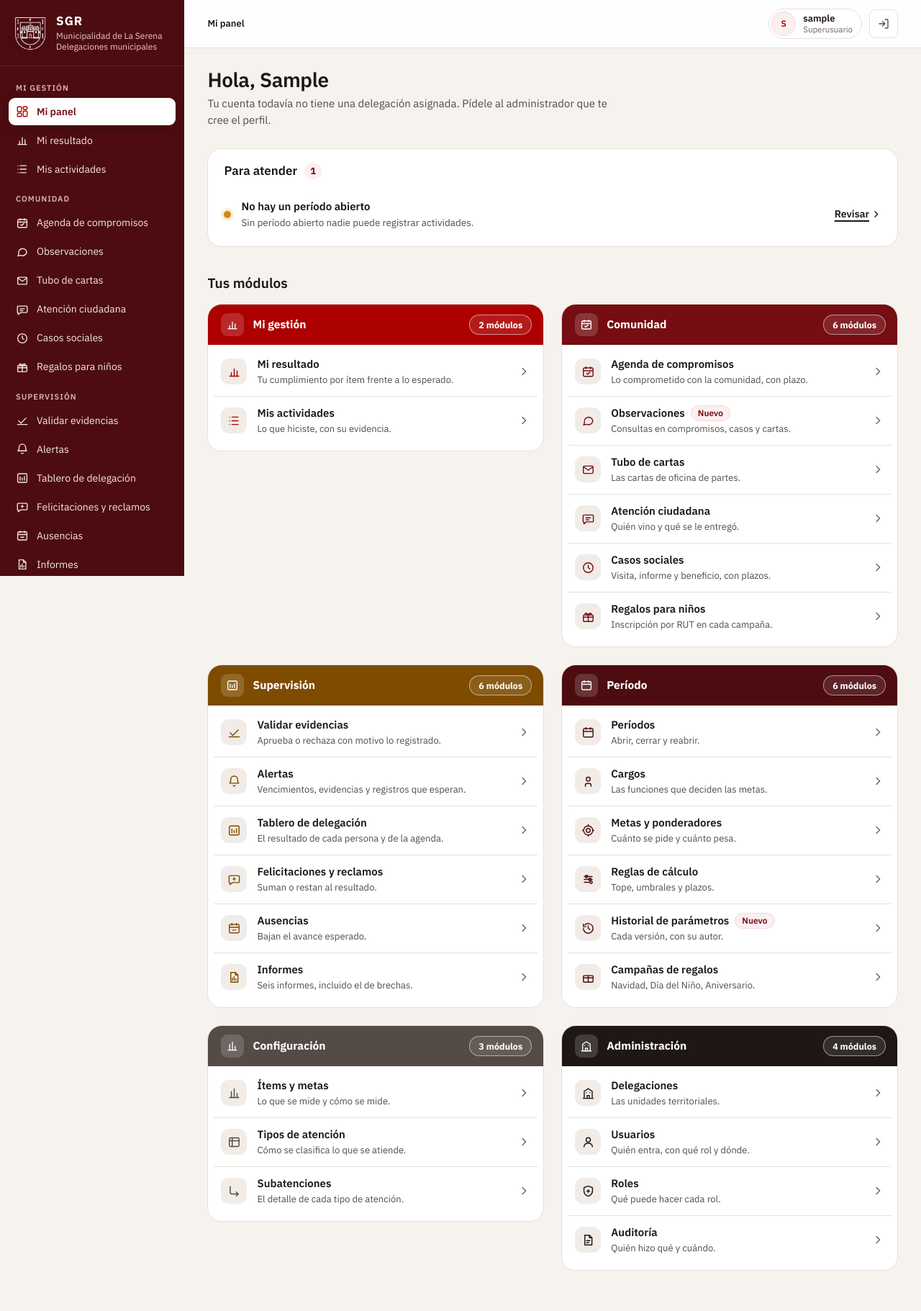
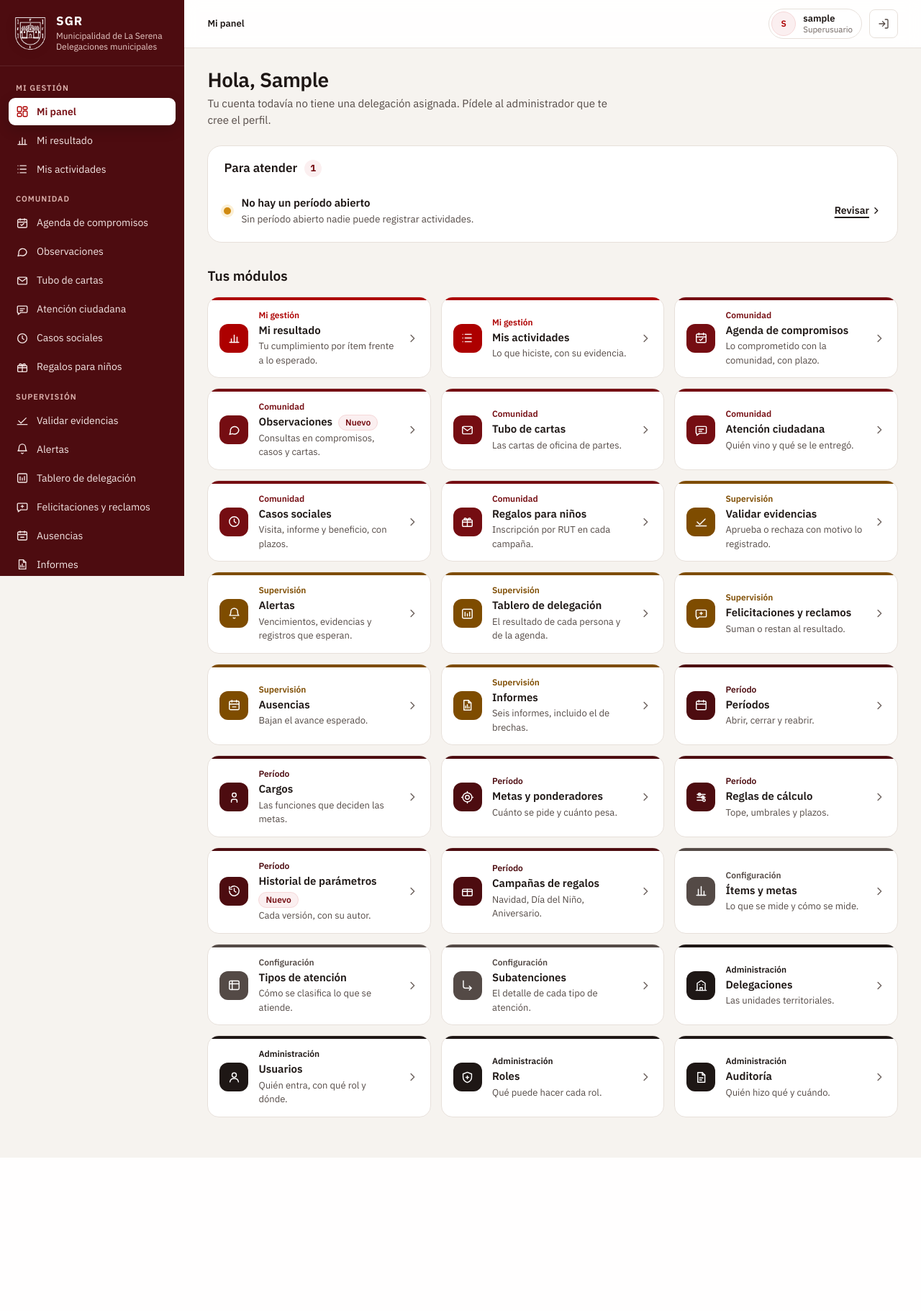
Before and after one commit to gazzmey/SGR, a Django app: page / in a window 1280 px wide. Shown: the whole page at 72% size. After the commit the page ends 1608 px from the top, so only its background shows below. Run offline with Django 5.2, Linux system fonts and the light colour scheme; the visitor is signed in with stand-in values (Sample User, id 1); data that the repository does not hold is empty; some libraries are stand-ins or nearby versions.

Commit message:
Mi panel: todo a lo ancho, sin huecos

```diff
--- a/proyecto_sgr/static/sgr/css/sgr2.css
+++ b/proyecto_sgr/static/sgr/css/sgr2.css
@@ -1070,30 +1070,56 @@
 /* =====================================================================
    Mi panel
 
-   Tres bloques: «Para atender», el avance y los módulos por área. El color
-   se reserva para la banda de cada área y el punto de cada pendiente; el
-   resto es blanco y papel. Los colores de área salen de la paleta del SGR
-   y todos dejan el texto blanco sobre 4,5:1 o más.
+   Todo va a lo ancho, en este orden: el avance, «Para atender» y una
+   grilla pareja de módulos. Nada queda lado a lado con algo de otro alto,
+   así que no se abren huecos. El color se reserva para el punto de cada
+   pendiente y para el área de cada módulo (franja, ícono y nombre); los
+   colores de área salen de la paleta del SGR y todos dejan el texto blanco
+   sobre 4,5:1 o más.
    ===================================================================== */
-.pn-head { display: flex; flex-wrap: wrap; align-items: flex-end; justify-content: space-between; gap: 16px 32px; margin-bottom: 28px }
+.pn-head { display: flex; flex-wrap: wrap; align-items: flex-end; justify-content: space-between; gap: 16px 32px; margin-bottom: 24px }
 .pn-head h1 { font-size: 28px; font-weight: 600; letter-spacing: -.015em; line-height: 1.15 }
 .pn-head p { margin-top: 6px; color: var(--tinta2); font-size: 15px; max-width: 64ch }
 .pn-periodo { min-width: 300px; padding: 14px 18px; border-radius: 16px; background: var(--sup); border: 1px solid var(--linea) }
 .pn-periodo .fila { display: flex; justify-content: space-between; gap: 16px; font-size: 13.5px; color: var(--tinta2) }
 .pn-periodo .fila b { color: var(--tinta); font-weight: 600 }
-.pn-barra + .fila { margin-top: 8px }
+.pn-periodo .fila span { white-space: nowrap }
 .pn-barra { position: relative; height: 6px; border-radius: 99px; background: var(--hueso); margin-top: 10px; overflow: hidden }
 .pn-barra i { position: absolute; inset: 0 auto 0 0; border-radius: 99px; background: var(--g800) }
+.pn-barra + .fila { margin-top: 8px }
 
-.pn-fila { display: grid; grid-template-columns: minmax(0, 1.55fr) minmax(0, 1fr); gap: 24px; align-items: start }
-.pn-fila.sola { grid-template-columns: minmax(0, 1fr) }
+/* El avance, en una franja */
+.pn-avance {
+  display: grid; grid-template-columns: auto minmax(0, 1fr) auto; align-items: center; gap: 12px 36px;
+  padding: 20px 24px; margin-bottom: 20px; background: var(--sup); border: 1px solid var(--linea); border-radius: 20px;
+}
+.pn-avance h2 { font-size: 15px; font-weight: 600; color: var(--tinta2) }
+.pn-avance .num { display: flex; flex-wrap: wrap; align-items: baseline; gap: 6px 12px; margin-top: 4px }
+.pn-avance .num strong { font-size: 40px; font-weight: 600; letter-spacing: -.02em; line-height: 1; white-space: nowrap }
+.pn-avance .pn-meta { margin: 6px 0 8px }
+.pn-avance .nota { font-size: 13px; color: var(--tinta2) }
+.pn-avance .falta { display: flex; flex-wrap: wrap; align-items: center; gap: 6px 8px; margin-top: 10px; font-size: 13px; color: var(--tinta2) }
+.pn-avance .falta > b { color: var(--tinta); font-weight: 600 }
+.pn-chip { display: inline-flex; align-items: center; gap: 6px; min-height: 26px; padding: 2px 10px; border-radius: 99px; background: var(--hueso); color: var(--tinta); font-size: 12.5px }
+.pn-chip b { font-weight: 700; white-space: nowrap }
+.pn-pill { display: inline-flex; align-items: center; height: 28px; padding: 0 12px; border-radius: 99px; font-size: 13px; font-weight: 600; border: 1.5px solid var(--linea2); background: var(--sup2); color: var(--tinta2) }
+.pn-pill.ok { border-color: var(--verde-bar); background: var(--verde-bg); color: var(--verde) }
+.pn-pill.warn { border-color: var(--ambar-bar); background: var(--ambar-bg); color: var(--ambar) }
+.pn-pill.bad { border-color: var(--rojo-bar); background: var(--rojo-bg); color: var(--rojo) }
+.pn-meta { position: relative; height: 10px; border-radius: 99px; background: var(--hueso) }
+.pn-meta i { position: absolute; inset: 0 auto 0 0; border-radius: 99px; background: var(--tinta3) }
+.pn-meta i.ok { background: var(--verde-bar) }
+.pn-meta i.warn { background: var(--ambar-bar) }
+.pn-meta i.bad { background: var(--rojo-bar) }
+.pn-meta em { position: absolute; top: -5px; width: 2px; height: 20px; margin-left: -1px; background: var(--tinta); border-radius: 2px }
+
+/* Para atender */
 .pn-caja { background: var(--sup); border: 1px solid var(--linea); border-radius: 20px }
 .pn-caja-h { display: flex; align-items: center; gap: 10px; padding: 18px 22px 6px }
 .pn-caja-h h2 { font-size: 17px; font-weight: 600 }
 .pn-cuenta { display: inline-grid; place-items: center; min-width: 24px; height: 24px; padding: 0 8px; border-radius: 99px; background: var(--g50); color: var(--g800); font-size: 13px; font-weight: 700 }
-
 .pn-atender { list-style: none; margin: 0; padding: 6px 10px 10px }
-.pn-atender li { display: flex; align-items: center; gap: 14px; padding: 13px 12px }
+.pn-atender li { display: flex; align-items: center; gap: 14px; padding: 12px }
 .pn-atender li + li { border-top: 1px solid var(--linea) }
 .pn-punto { flex: none; width: 10px; height: 10px; border-radius: 50%; background: var(--rojo-bar); box-shadow: 0 0 0 4px var(--rojo-bg) }
 .pn-punto.warn { background: var(--ambar-bar); box-shadow: 0 0 0 4px var(--ambar-bg) }
@@ -1107,61 +1133,37 @@
 }
 .pn-ir:hover { color: var(--g700) }
 
-.pn-avance { padding: 4px 22px 20px }
-.pn-avance .num { display: flex; flex-wrap: wrap; align-items: baseline; gap: 8px 12px; margin-top: 6px }
-.pn-avance .num strong { font-size: 44px; font-weight: 600; letter-spacing: -.02em; line-height: 1 }
-.pn-pill { display: inline-flex; align-items: center; height: 28px; padding: 0 12px; border-radius: 99px; font-size: 13px; font-weight: 600; border: 1.5px solid var(--linea2); background: var(--sup2); color: var(--tinta2) }
-.pn-pill.ok { border-color: var(--verde-bar); background: var(--verde-bg); color: var(--verde) }
-.pn-pill.warn { border-color: var(--ambar-bar); background: var(--ambar-bg); color: var(--ambar) }
-.pn-pill.bad { border-color: var(--rojo-bar); background: var(--rojo-bg); color: var(--rojo) }
-.pn-meta { position: relative; height: 10px; border-radius: 99px; background: var(--hueso); margin: 18px 0 8px }
-.pn-meta i { position: absolute; inset: 0 auto 0 0; border-radius: 99px; background: var(--tinta3) }
-.pn-meta i.ok { background: var(--verde-bar) }
-.pn-meta i.warn { background: var(--ambar-bar) }
-.pn-meta i.bad { background: var(--rojo-bar) }
-.pn-meta em { position: absolute; top: -5px; width: 2px; height: 20px; margin-left: -1px; background: var(--tinta); border-radius: 2px }
-.pn-avance .nota { font-size: 13px; color: var(--tinta2) }
-.pn-falta { margin: 16px 0 14px; padding-top: 14px; border-top: 1px solid var(--linea) }
-.pn-falta > b { font-size: 13px; font-weight: 600 }
-.pn-falta ul { list-style: none; margin: 6px 0 0; padding: 0 }
-.pn-falta li { display: flex; justify-content: space-between; gap: 12px; font-size: 14px; padding: 4px 0 }
-.pn-falta li span:last-child { font-weight: 600; white-space: nowrap }
-.pn-avance > .pn-ir { margin-top: 2px }
-.pn-avance > .nota + .pn-ir { margin-top: 14px }
-
-.pn-sec { font-size: 19px; font-weight: 600; margin: 36px 0 14px }
-.pn-areas { display: grid; grid-template-columns: repeat(2, minmax(0, 1fr)); gap: 24px; align-items: start }
-.pn-area { --banda: var(--g700); background: var(--sup); border: 1px solid var(--linea); border-radius: 20px; overflow: hidden }
-.pn-area.a-bordo { --banda: var(--g800) }
-.pn-area.a-ocre { --banda: var(--ambar) }
-.pn-area.a-granate { --banda: var(--g900) }
-.pn-area.a-grafito { --banda: var(--tinta2) }
-.pn-area.a-tinta { --banda: var(--tinta) }
-.pn-area-h { display: flex; align-items: center; gap: 12px; padding: 12px 16px 12px 18px; background: var(--banda); color: #fff }
-.pn-area-h .ic { flex: none; display: grid; place-items: center; width: 32px; height: 32px; border-radius: 9px; background: rgba(255, 255, 255, .16) }
-.pn-area-h h3 { font-size: 15.5px; font-weight: 700; color: #fff }
-.pn-area-h .cuantos {
-  margin-left: auto; flex: none; height: 28px; display: inline-flex; align-items: center; padding: 0 12px;
-  border-radius: 99px; border: 1.5px solid rgba(255, 255, 255, .5); background: rgba(255, 255, 255, .1);
-  font-size: 12.5px; font-weight: 700; white-space: nowrap;
+/* Los módulos: una grilla pareja; el área va en la franja, el ícono y el nombre */
+.pn-sec { font-size: 19px; font-weight: 600; margin: 32px 0 14px }
+.pn-mods { display: grid; grid-template-columns: repeat(auto-fill, minmax(300px, 1fr)); gap: 14px }
+.pn-mod {
+  --banda: var(--g700);
+  position: relative; display: flex; align-items: center; gap: 14px; padding: 16px 16px 14px;
+  background: var(--sup); border: 1px solid var(--linea); border-radius: 16px; overflow: hidden;
+  color: var(--tinta); text-decoration: none;
 }
-.pn-mods { list-style: none; margin: 0; padding: 4px 8px 8px }
-.pn-mods li + li { border-top: 1px solid var(--linea) }
-.pn-mods a { display: flex; align-items: center; gap: 14px; padding: 12px 10px; border-radius: 12px; color: var(--tinta); text-decoration: none }
-.pn-mods a:hover { background: var(--sup2) }
-.pn-mods a:hover b { color: var(--g700) }
-.pn-mods a:focus-visible { outline: 2px solid var(--g700); outline-offset: -2px }
-.pn-mods .ico { flex: none; display: grid; place-items: center; width: 36px; height: 36px; border-radius: 11px; background: var(--hueso); color: var(--banda) }
-.pn-mods .tx { flex: 1; min-width: 0 }
-.pn-mods b { display: flex; flex-wrap: wrap; align-items: center; gap: 4px 8px; font-size: 15px; font-weight: 600 }
-.pn-mods .d { display: block; font-size: 13px; color: var(--tinta2); margin-top: 1px }
-.pn-mods .chev { flex: none; color: var(--tinta3) }
+.pn-mod::before { content: ""; position: absolute; inset: 0 0 auto 0; height: 4px; background: var(--banda) }
+.pn-mod:hover { border-color: var(--linea2); box-shadow: var(--sh1) }
+.pn-mod:hover b { color: var(--g700) }
+.pn-mod:focus-visible { outline: 2px solid var(--g700); outline-offset: 2px }
+.pn-mod.a-bordo { --banda: var(--g800) }
+.pn-mod.a-ocre { --banda: var(--ambar) }
+.pn-mod.a-granate { --banda: var(--g900) }
+.pn-mod.a-grafito { --banda: var(--tinta2) }
+.pn-mod.a-tinta { --banda: var(--tinta) }
+.pn-mod .ico { flex: none; display: grid; place-items: center; width: 40px; height: 40px; border-radius: 12px; background: var(--banda); color: #fff }
+.pn-mod .tx { flex: 1; min-width: 0 }
+.pn-mod small { display: block; font-size: 12px; font-weight: 600; color: var(--banda); margin-bottom: 1px }
+.pn-mod b { display: flex; flex-wrap: wrap; align-items: center; gap: 4px 8px; font-size: 15px; font-weight: 600 }
+.pn-mod .d { display: block; font-size: 13px; color: var(--tinta2); margin-top: 1px }
+.pn-mod .chev { flex: none; color: var(--tinta3) }
 .pn-nuevo { display: inline-flex; align-items: center; height: 22px; padding: 0 9px; border-radius: 99px; background: var(--g50); border: 1px solid var(--g100); color: var(--g800); font-size: 12px; font-weight: 600 }
 
-@media (max-width: 1100px) {
-  .pn-fila, .pn-areas { grid-template-columns: minmax(0, 1fr); gap: 16px }
+@media (max-width: 1000px) {
+  .pn-avance { grid-template-columns: minmax(0, 1fr); gap: 14px }
 }
 @media (max-width: 860px) {
   .pn-periodo { min-width: 0; width: 100% }
-  .pn-avance .num strong { font-size: 38px }
+  .pn-avance .num strong { font-size: 36px }
+  .pn-mods { grid-template-columns: minmax(0, 1fr); gap: 12px }
 }
--- a/proyecto_sgr/templates/comun/panel.html
+++ b/proyecto_sgr/templates/comun/panel.html
@@ -1,9 +1,10 @@
 {% extends "base.html" %}
 
 {% comment %}
-  Mi panel: lo que hay que atender, el avance y los módulos, en ese orden.
-  Todo se arma en comun/modulos.py; aquí solo se dibuja. El color se usa en
-  dos lugares: la banda de cada área y el punto de cada pendiente.
+  Mi panel: el avance, lo que hay que atender y los módulos, todo a lo
+  ancho para que no queden huecos. Se arma en comun/modulos.py; aquí solo
+  se dibuja. El color va en el punto de cada pendiente y en el área de cada
+  módulo.
 {% endcomment %}
 
 {% block titulo %}Mi panel{% endblock %}
@@ -31,7 +32,26 @@
   {% endif %}
 </div>
 
-<div class="pn-fila{% if not avance %} sola{% endif %}">
+{% if avance %}
+  <section class="pn-avance" aria-labelledby="t-avance">
+    <div>
+      <h2 id="t-avance">{{ avance.titulo }}</h2>
+      <div class="num"><strong>{{ avance.cifra }}</strong>{% if avance.estado %}<span class="pn-pill {{ avance.tono }}">{{ avance.estado }}</span>{% endif %}</div>
+    </div>
+    <div>
+      <div class="pn-meta" role="img" aria-label="{{ avance.titulo }}: {{ avance.cifra }}"><i class="{{ avance.tono }}" style="width: {{ avance.barra|stringformat:'.1f' }}%"></i>{% if avance.marca is not None %}<em style="left: {{ avance.marca|stringformat:'.1f' }}%"></em>{% endif %}</div>
+      <p class="nota">{{ avance.nota }}{% if avance.vacio %} {{ avance.vacio }}{% endif %}</p>
+      {% if avance.lista %}
+        <p class="falta"><b>{{ avance.lista_titulo }}:</b>
+          {% for nombre, valor in avance.lista %}<span class="pn-chip">{{ nombre }} <b>{{ valor }}</b></span>{% endfor %}
+        </p>
+      {% endif %}
+    </div>
+    <a class="pn-ir" href="{{ avance.enlace.1 }}">{{ avance.enlace.0 }}
+      <svg width="15" height="15" viewBox="0 0 24 24" fill="none" stroke="currentColor" stroke-width="2.2" stroke-linecap="round" stroke-linejoin="round" aria-hidden="true"><path d="m9.5 6 6 6-6 6"/></svg></a>
+  </section>
+{% endif %}
+
 <section class="pn-caja" aria-labelledby="t-atender">
   <div class="pn-caja-h">
     <h2 id="t-atender">Para atender</h2>
@@ -53,54 +73,20 @@
   {% endif %}
 </section>
 
-  {% if avance %}
-    <section class="pn-caja" aria-labelledby="t-avance">
-      <div class="pn-caja-h"><h2 id="t-avance">{{ avance.titulo }}</h2></div>
-      <div class="pn-avance">
-        <div class="num"><strong>{{ avance.cifra }}</strong>{% if avance.estado %}<span class="pn-pill {{ avance.tono }}">{{ avance.estado }}</span>{% endif %}</div>
-        <div class="pn-meta"><i class="{{ avance.tono }}" style="width: {{ avance.barra|stringformat:'.1f' }}%"></i>{% if avance.marca is not None %}<em style="left: {{ avance.marca|stringformat:'.1f' }}%"></em>{% endif %}</div>
-        <p class="nota">{{ avance.nota }}</p>
-        {% if avance.lista %}
-          <div class="pn-falta">
-            <b>{{ avance.lista_titulo }}</b>
-            <ul>{% for nombre, valor in avance.lista %}<li><span>{{ nombre }}</span><span>{{ valor }}</span></li>{% endfor %}</ul>
-          </div>
-        {% elif avance.vacio %}
-          <p class="nota pn-falta">{{ avance.vacio }}</p>
-        {% endif %}
-        <a class="pn-ir" href="{{ avance.enlace.1 }}">{{ avance.enlace.0 }}
-          <svg width="15" height="15" viewBox="0 0 24 24" fill="none" stroke="currentColor" stroke-width="2.2" stroke-linecap="round" stroke-linejoin="round" aria-hidden="true"><path d="m9.5 6 6 6-6 6"/></svg></a>
-      </div>
-    </section>
-  {% endif %}
-</div>
-
 {% if areas %}
   <h2 class="pn-sec">Tus módulos</h2>
-  <div class="pn-areas">
-    {% for area in areas %}
-      <section class="pn-area {{ area.clase }}" aria-labelledby="area-{{ area.clave }}">
-        <div class="pn-area-h">
-          <span class="ic"><svg width="18" height="18" viewBox="0 0 24 24" fill="none" stroke="currentColor" stroke-width="1.8" stroke-linecap="round" stroke-linejoin="round" aria-hidden="true">{{ area.icono }}</svg></span>
-          <h3 id="area-{{ area.clave }}">{{ area.nombre }}</h3>
-          <span class="cuantos">{{ area.modulos|length }} módulo{{ area.modulos|length|pluralize }}</span>
-        </div>
-        <ul class="pn-mods">
-          {% for m in area.modulos %}
-            <li>
-              <a href="{{ m.url }}">
+  <div class="pn-mods">
+    {% for area in areas %}{% for m in area.modulos %}
+      <a class="pn-mod {{ area.clase }}" href="{{ m.url }}">
         <span class="ico"><svg width="19" height="19" viewBox="0 0 24 24" fill="none" stroke="currentColor" stroke-width="1.8" stroke-linecap="round" stroke-linejoin="round" aria-hidden="true">{{ m.icono }}</svg></span>
         <span class="tx">
+          <small>{{ area.nombre }}</small>
           <b>{{ m.titulo }}{% if m.nuevo %} <span class="pn-nuevo">Nuevo</span>{% endif %}</b>
           <span class="d">{{ m.descripcion }}</span>
         </span>
         <svg class="chev" width="18" height="18" viewBox="0 0 24 24" fill="none" stroke="currentColor" stroke-width="2" stroke-linecap="round" stroke-linejoin="round" aria-hidden="true"><path d="m9.5 6 6 6-6 6"/></svg>
       </a>
-            </li>
-          {% endfor %}
-        </ul>
-      </section>
-    {% endfor %}
+    {% endfor %}{% endfor %}
   </div>
 {% else %}
   <div class="notice info mt20">
```
Also changed, not shown: proyecto_sgr/comun/modulos.py (+5 -5 lines), proyecto_sgr/README.md. Lines whose indentation alone changed are shown as unchanged.
